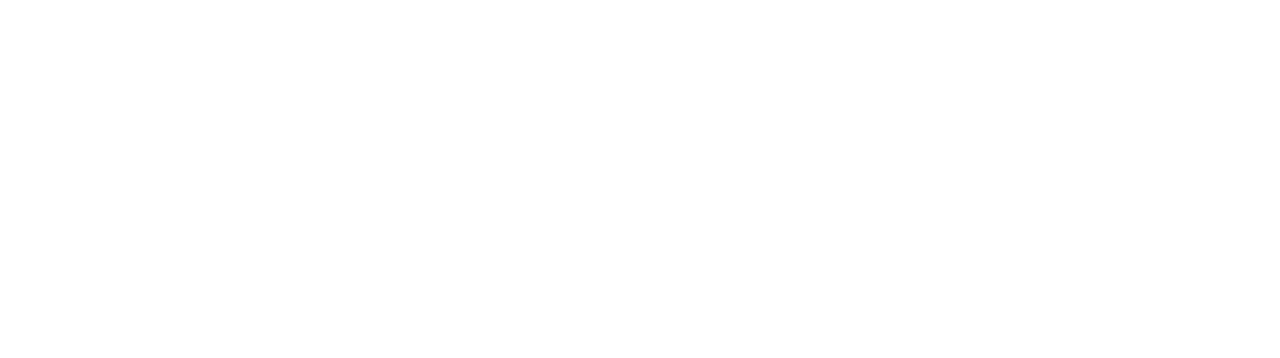
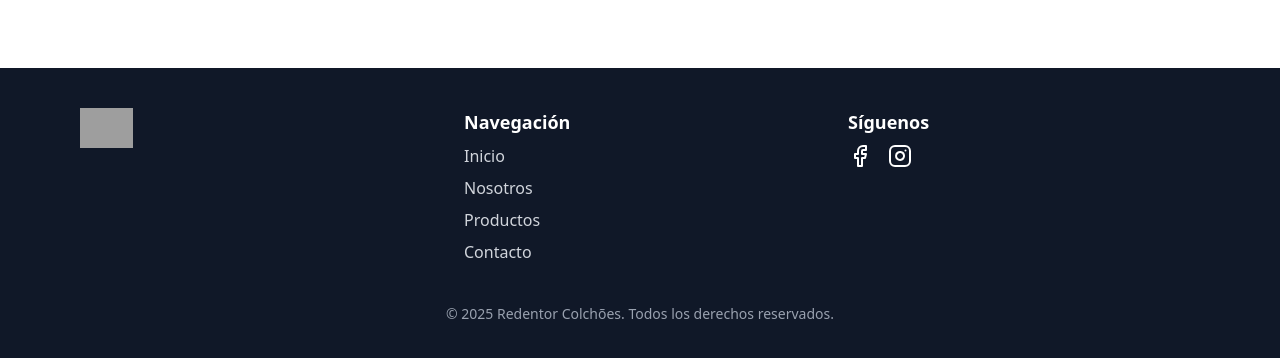
Before and after one commit to willian-mayer/redentorcolchoes, a React (Vite) app: page /about in a window 1280 px wide. Shown: the part 828-1186 px from the top of the page. Before the commit the page ends 832 px from the top, so only its background shows below. Built offline with nearby package versions, Linux system fonts and the light colour scheme; grey boxes are pictures that could not be loaded.

Commit message:
adding footer

```diff
--- a/public/data/routes.json
+++ b/public/data/routes.json
@@ -1,4 +1,6 @@
 [
   { "path": "/", "label": "Inicio" },
-  { "path": "/about", "label": "Acerca de" }
+  { "path": "/about", "label": "Nosotros" },
+  { "path": "/products", "label": "Productos" },
+  { "path": "/contact", "label": "Contacto" }
 ]
--- a/src/App.tsx
+++ b/src/App.tsx
@@ -3,6 +3,7 @@
 import Home from './pages/Home';
 import About from './pages/About';
 import Hero from './components/Hero';
+import Footer from './components/Footer';
 
 function App() {
   return (
@@ -13,6 +14,7 @@
         <Route path="/" element={<Home />} />
         <Route path="/about" element={<About />} />
       </Routes>
+      <Footer companyName='Redentor Colchões' />
     </div>
   );
 }
--- /dev/null
+++ b/src/components/Footer.tsx
@@ -0,0 +1,75 @@
+import React, { useEffect, useState } from 'react';
+import { Link } from 'react-router-dom';
+import type { AppRoute } from '../types/routes';
+import { Facebook, Instagram } from 'lucide-react';
+
+interface FooterProps {
+  companyName: string;
+}
+
+const Footer: React.FC<FooterProps> = ({ companyName }) => {
+  const [routes, setRoutes] = useState<AppRoute[]>([]);
+  const [logoLoaded, setLogoLoaded] = useState(true);
+
+  useEffect(() => {
+    fetch('/data/routes.json')
+      .then((res) => res.json())
+      .then(setRoutes);
+  }, []);
+
+  const currentYear = new Date().getFullYear();
+
+  return (
+    <footer className="bg-gray-900 text-white py-10 mt-16">
+      <div className="max-w-6xl mx-auto px-4 grid grid-cols-1 md:grid-cols-3 gap-8 items-start">
+        {/* Logo */}
+        <div className="flex flex-col items-start space-y-2">
+          {logoLoaded ? (
+            <img
+              src="/logo.png"
+              alt="Logo"
+              onError={() => setLogoLoaded(false)}
+              className="h-10 w-auto"
+            />
+          ) : (
+            <span className="text-xl font-bold">{companyName}</span>
+          )}
+        </div>
+
+        {/* Navegación */}
+        <div className="flex flex-col space-y-2">
+          <h3 className="text-lg font-semibold mb-2">Navegación</h3>
+          {routes.map((route) => (
+            <Link
+              key={route.path}
+              to={route.path}
+              className="text-gray-300 hover:text-white transition"
+            >
+              {route.label}
+            </Link>
+          ))}
+        </div>
+
+        {/* Redes sociales */}
+        <div className="flex flex-col space-y-2">
+          <h3 className="text-lg font-semibold mb-2">Síguenos</h3>
+          <div className="flex space-x-4">
+            {/* Agrega href reales luego */}
+            <a href="#" target="_blank" rel="noopener noreferrer">
+              <Facebook className="h-6 w-6 hover:text-blue-500 transition" />
+            </a>
+            <a href="#" target="_blank" rel="noopener noreferrer">
+              <Instagram className="h-6 w-6 hover:text-pink-500 transition" />
+            </a>
+          </div>
+        </div>
+      </div>
+
+      <div className="text-center text-sm text-gray-400 mt-10">
+        © {currentYear} {companyName}. Todos los derechos reservados.
+      </div>
+    </footer>
+  );
+};
+
+export default Footer;
```
